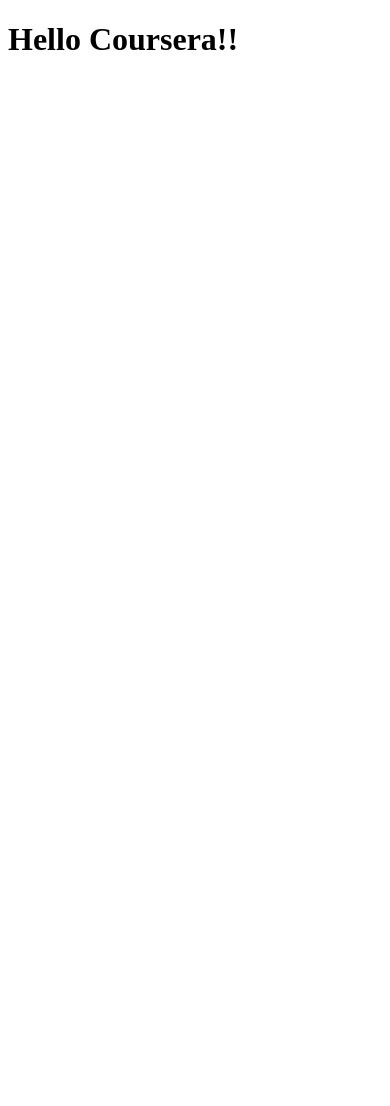
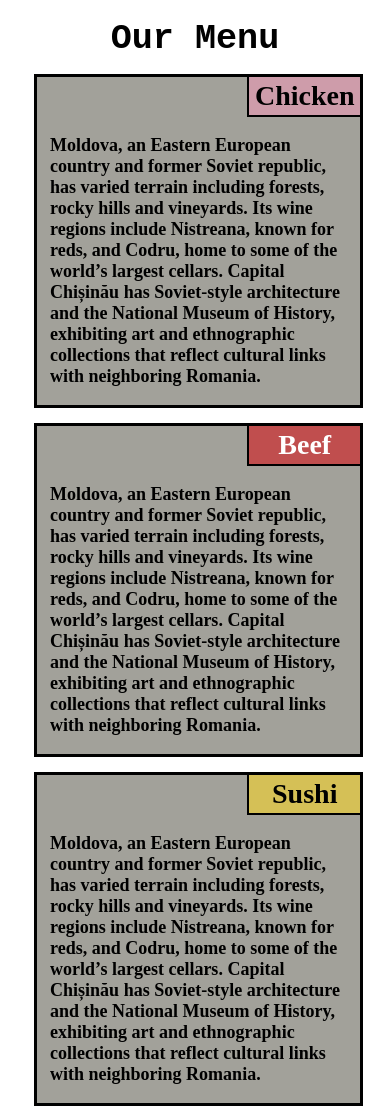
Before and after one commit to Woody-3/coursera-test, a plain HTML site: page index.html in a window 390 px wide. Before the commit the page ends 844 px from the top, so only its background shows below. Drawn offline with Linux system fonts and the light colour scheme.

Commit message:
Module 2
Module 2 - solution

```diff
--- a/index.html
+++ b/index.html
@@ -1,9 +1,31 @@
 <!Doctype html>
 <html>
 <head>
- <title> Hello </title>
+	<meta charset="utf-8">
+	<meta name="viewport" content="width=device-width, initial-scale=1">
+ <title> Mod-2 Sol </title>
+ <link rel="stylesheet" href="style.css">
  </head>
+
  <body>
- <h1> Hello Coursera!!</h1>
+ <header>Our Menu</header>
+
+<div class="row">
+ <section id="s1">
+  <h1>Chicken</h1>
+  <p>Moldova, an Eastern European country and former Soviet republic, has varied terrain including forests, rocky hills and vineyards. Its wine regions include Nistreana, known for reds, and Codru, home to some of the world’s largest cellars. Capital Chișinău has Soviet-style architecture and the National Museum of History, exhibiting art and ethnographic collections that reflect cultural links with neighboring Romania.</p>
+
+ </section>
+
+<section id="s2">
+  <h1>Beef</h1>
+  <p>Moldova, an Eastern European country and former Soviet republic, has varied terrain including forests, rocky hills and vineyards. Its wine regions include Nistreana, known for reds, and Codru, home to some of the world’s largest cellars. Capital Chișinău has Soviet-style architecture and the National Museum of History, exhibiting art and ethnographic collections that reflect cultural links with neighboring Romania. </p>
+
+ </section>
+
+ <section id="s3">
+  <h1>Sushi</h1>
+  <p>Moldova, an Eastern European country and former Soviet republic, has varied terrain including forests, rocky hills and vineyards. Its wine regions include Nistreana, known for reds, and Codru, home to some of the world’s largest cellars. Capital Chișinău has Soviet-style architecture and the National Museum of History, exhibiting art and ethnographic collections that reflect cultural links with neighboring Romania. </p>
+</div>
  </body>
  </html>
--- /dev/null
+++ b/style.css
@@ -0,0 +1,298 @@
+*{
+	box-sizing: border-box;
+}
+header{
+	font-size: 270%;
+	text-align: center;
+	margin-top: 3%;
+	font-family: monospace;
+	font-weight: bold;
+}
+
+section{
+	float: left;
+	margin-right:2%;
+}
+
+
+
+/*   FIRST SECTION  */
+
+#s1{
+	margin-top: 4%;
+	width: 30%;
+	border: 3px solid black;
+	background-color:#A2A19A;
+	font-weight: bold;
+	margin-left: 2%;
+}
+#s1>h1{
+	font-size: 28px;
+	text-align: center;
+	padding: 3px;
+	background-color:#CE9CAA;
+	border: 2px solid black;
+	margin-left: 65%;
+	margin-top: 0%;
+	border-top: 0px;
+	border-right:0px;
+	margin-bottom: 10px;
+}
+#s1>p{
+	font-size: 18px;
+	text-align: left;
+	margin-left: 4%;
+	margin-right: 2%;
+}
+
+/*   SECOND SECTION  */
+
+#s2{
+	margin-top: 4%;
+	width: 30%;
+	border: 3px solid black;
+	background-color:#A2A19A;
+	font-weight: bold;
+}
+#s2>h1{
+	font-size: 28px;
+	text-align: center;
+	color: white;
+	padding: 3px;
+	background-color:#C04E4E;
+	border: 2px solid black;
+	margin-left: 65%;
+	margin-top: 0%;
+	border-top: 0px;
+	border-right:0px;
+	margin-bottom: 10px;
+}
+#s2>p{
+	font-size: 18px;
+	text-align: left;
+	margin-left: 4%;
+	margin-right: 2%;
+
+}
+
+/*   THIRD SECTION  */
+
+#s3{
+	margin-top: 4%;
+	width: 30%;
+	border: 3px solid black;
+	background-color:#A2A19A;
+	font-weight: bold;
+}
+#s3>h1{
+	font-size: 28px;
+	text-align: center;
+	padding: 3px;
+	background-color:#D5C056;
+	border: 2px solid black;
+	margin-left: 65%;
+	margin-top: 0%;
+	border-top: 0px;
+	border-right:0px;
+	margin-bottom: 10px;
+}
+#s3>p{
+	font-size: 18px;
+	text-align: left;
+	margin-left: 4%;
+	margin-right: 2%;
+
+}
+
+  /**************Tablet View****************/
+
+@media (min-width:768px) and (max-width: 991px) {
+
+#s1{
+	margin-top: 4%;
+	width: 47%;
+	border: 3px solid black;
+	background-color:#A2A19A;
+	font-weight: bold;
+	margin-left: 2%;
+}
+#s1>h1{
+	font-size: 28px;
+	text-align: center;
+	padding: 3px;
+	background-color:#CE9CAA;
+	border: 2px solid black;
+	margin-left: 65%;
+	margin-top: 0%;
+	border-top: 0px;
+	border-right:0px;
+	margin-bottom: 10px;
+}
+#s1>p{
+	font-size: 18px;
+	text-align: left;
+	margin-left: 4%;
+	margin-right: 2%;
+}
+
+/*   SECOND SECTION  */
+
+#s2{
+	margin-top: 4%;
+	width: 47%;
+	border: 3px solid black;
+	background-color:#A2A19A;
+	font-weight: bold;
+}
+#s2>h1{
+	font-size: 28px;
+	text-align: center;
+	color: white;
+	padding: 3px;
+	background-color:#C04E4E;
+	border: 2px solid black;
+	margin-left: 65%;
+	margin-top: 0%;
+	border-top: 0px;
+	border-right:0px;
+	margin-bottom: 10px;
+}
+#s2>p{
+	font-size: 18px;
+	text-align: left;
+	margin-left: 4%;
+	margin-right: 2%;
+
+}
+
+/*   THIRD SECTION  */
+
+#s3{
+	margin-top: 4%;
+	width: 96%;
+	border: 3px solid black;
+	background-color:#A2A19A;
+	font-weight: bold;
+	margin-left: 2%;
+	margin-top: 2%;
+}
+#s3>h1{
+	font-size: 28px;
+	text-align: center;
+	padding: 3px;
+	background-color:#D5C056;
+	border: 2px solid black;
+	margin-left: 65%;
+	margin-top: 0%;
+	border-top: 0px;
+	border-right:0px;
+	margin-bottom: 10px;
+}
+#s3>p{
+	font-size: 18px;
+	text-align: left;
+	margin-left: 4%;
+	margin-right: 2%;
+
+}
+}
+
+ /**************Mobile View****************/
+
+@media (max-width:767px){
+
+	header{
+	font-size: 270%;
+	text-align: center;
+	margin-top: 5%;
+	font-family: monospace;
+	font-weight: bold;
+}
+	#s1{
+	margin-top: 4%;
+	width: 88%;
+	border: 3px solid black;
+	background-color:#A2A19A;
+	font-weight: bold;
+	margin-left: 7%;
+}
+#s1>h1{
+	font-size: 28px;
+	text-align: center;
+	padding: 3px;
+	background-color:#CE9CAA;
+	border: 2px solid black;
+	margin-left: 65%;
+	margin-top: 0%;
+	border-top: 0px;
+	border-right:0px;
+	margin-bottom: 10px;
+}
+#s1>p{
+	font-size: 18px;
+	text-align: left;
+	margin-left: 4%;
+	margin-right: 2%;
+}
+
+/*   SECOND SECTION  */
+
+#s2{
+	margin-top: 4%;
+	width: 88%;
+	border: 3px solid black;
+	background-color:#A2A19A;
+	font-weight: bold;
+	margin-left: 7%;
+}
+#s2>h1{
+	font-size: 28px;
+	text-align: center;
+	color: white;
+	padding: 3px;
+	background-color:#C04E4E;
+	border: 2px solid black;
+	margin-left: 65%;
+	margin-top: 0%;
+	border-top: 0px;
+	border-right:0px;
+	margin-bottom: 10px;
+}
+#s2>p{
+	font-size: 18px;
+	text-align: left;
+	margin-left: 4%;
+	margin-right: 2%;
+
+}
+
+/*   THIRD SECTION  */
+
+#s3{
+	margin-top: 4%;
+	width: 88%;
+	border: 3px solid black;
+	background-color:#A2A19A;
+	font-weight: bold;
+	margin-left: 7%;
+}
+#s3>h1{
+	font-size: 28px;
+	text-align: center;
+	padding: 3px;
+	background-color:#D5C056;
+	border: 2px solid black;
+	margin-left: 65%;
+	margin-top: 0%;
+	border-top: 0px;
+	border-right:0px;
+	margin-bottom: 10px;
+}
+#s3>p{
+	font-size: 18px;
+	text-align: left;
+	margin-left: 4%;
+	margin-right: 2%;
+
+}
+}
```
